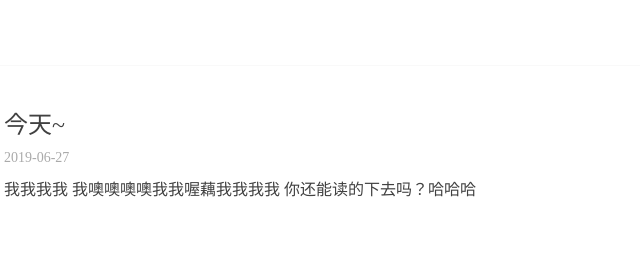
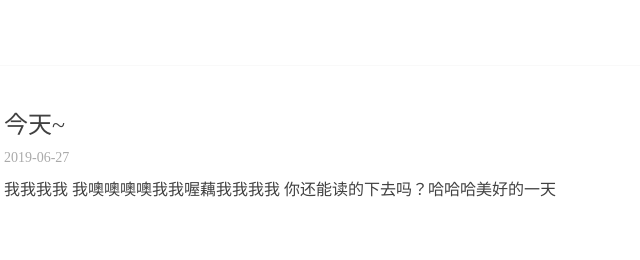
Before and after one commit to zhouzhichao1/zhouzhichao1.github.io, a plain HTML site: page index.html in a window 1280 px wide. Shown: the top 260 px of the page, 406-1046 px from the left. Drawn offline with Linux system fonts and the light colour scheme.

Commit message:
Update index.html

```diff
--- a/index.html
+++ b/index.html
@@ -140,7 +140,7 @@
   </div>
   <div class="article-entry" itemprop="articleBody">
 
-    <p>我我我我 我噢噢噢噢我我喔藕我我我我 你还能读的下去吗？哈哈哈</p>
+    <p>我我我我 我噢噢噢噢我我喔藕我我我我 你还能读的下去吗？哈哈哈美好的一天</p>
 
 
   </div>
```
